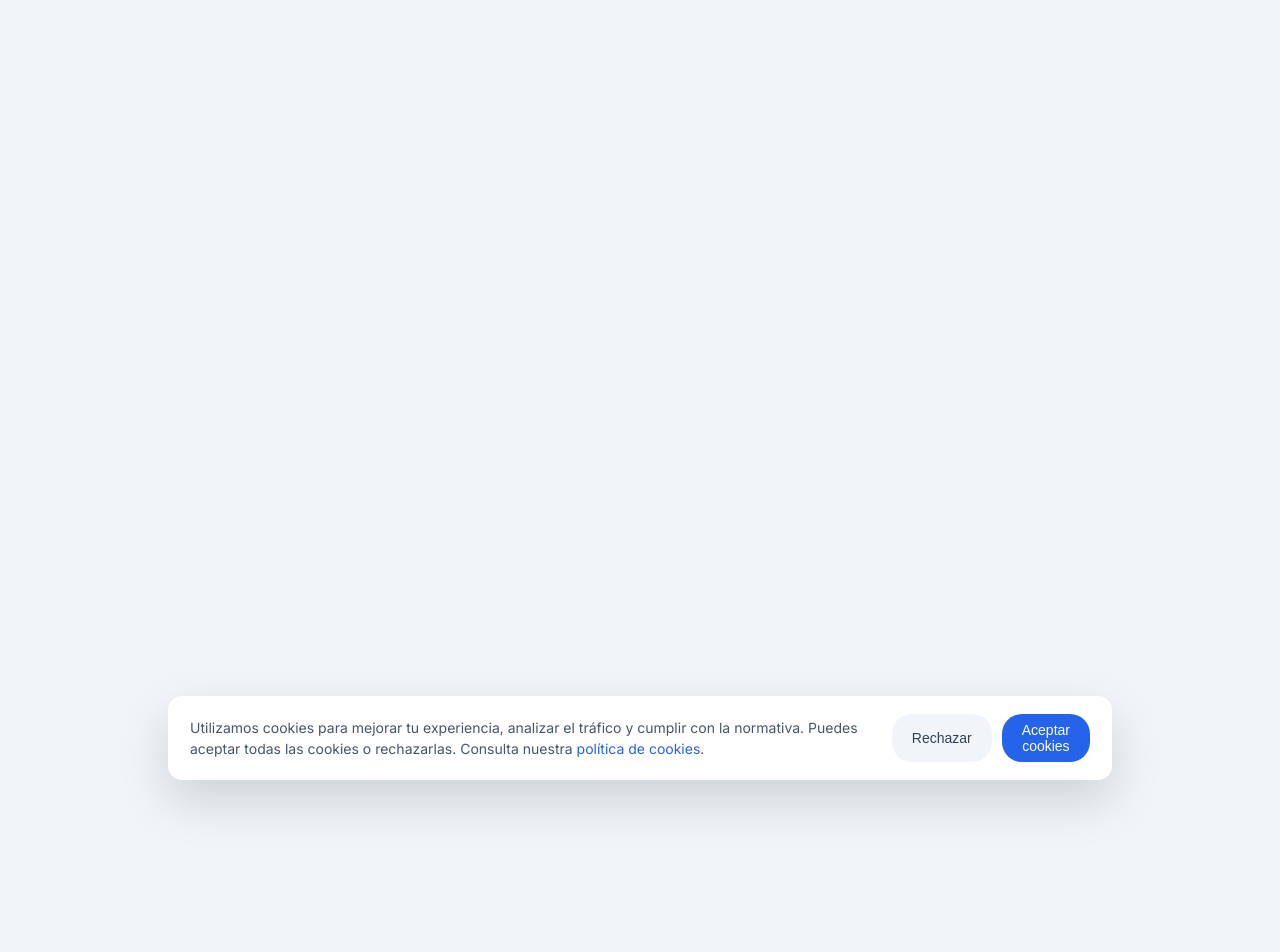
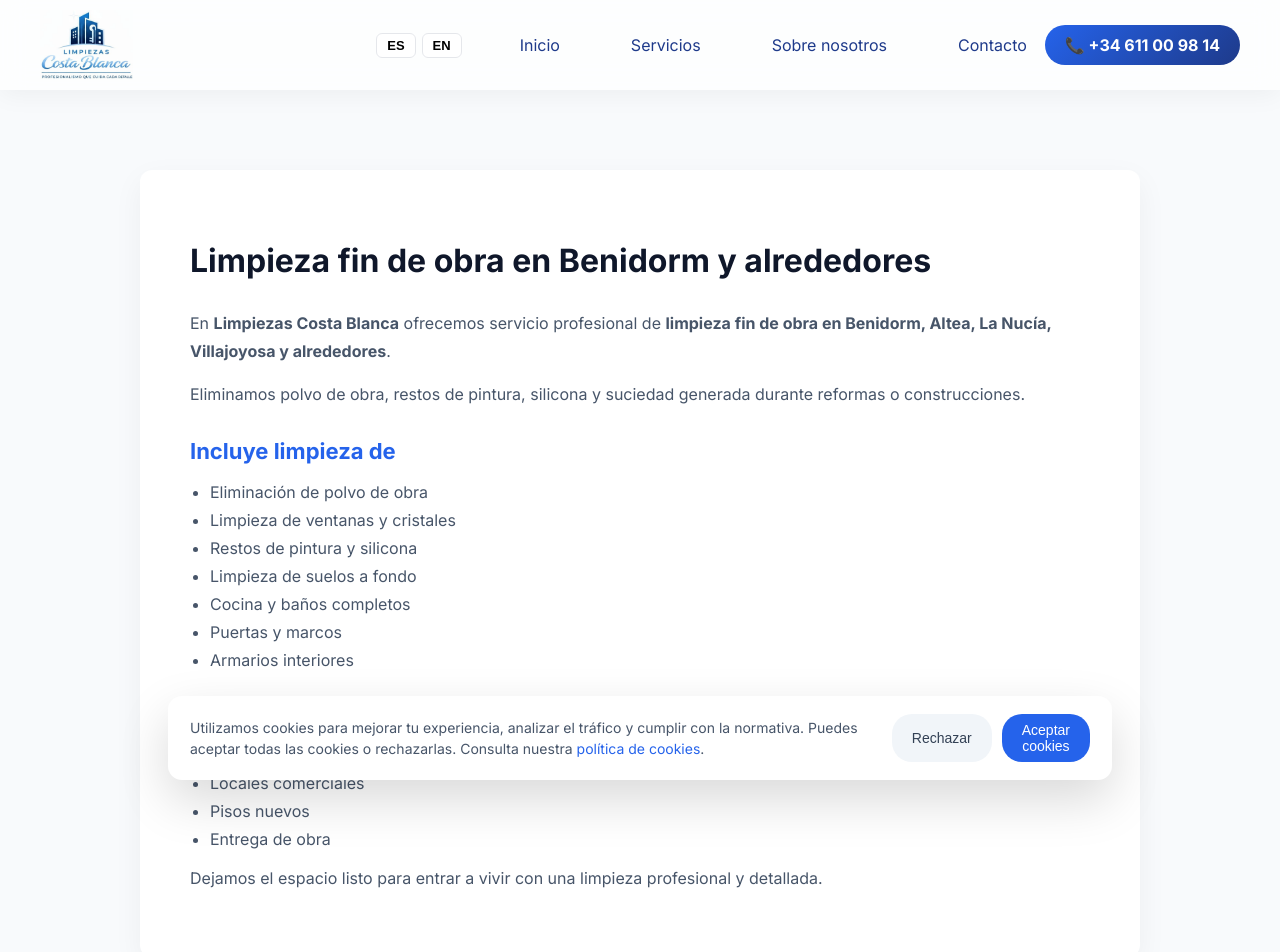
Before and after one commit to mduarte1996/limpiezas-dashboard, a React (Create React App) app: page /limpieza-fin-obra-benidorm in a window 1280 px wide. Shown: the top 952 px of the page. Before the commit the page ends 800 px from the top, so only its background shows below. Built offline with nearby package versions, Linux system fonts and the light colour scheme.

Commit message:
paginas de servicios SEO

```diff
--- a/src/App.js
+++ b/src/App.js
@@ -9,6 +9,7 @@ import CookieBanner from "./components/CookieBanner";
 import PisosTuristicos from "./pages/PisosTuristicos";
 import LimpiezaViviendas from "./pages/LimpiezaViviendas";
 import LimpiezaProfunda from "./pages/LimpiezaProfunda";
+import LimpiezaFinObra from "./pages/LimpiezaFinObra";
 
 function App() {
   return (
@@ -24,6 +25,7 @@ function App() {
         <Route path="/limpieza-pisos-turisticos-benidorm" element={<PisosTuristicos />} />
         <Route path="/limpieza-viviendas" element={<LimpiezaViviendas />} />
         <Route path="/limpieza-profunda" element={<LimpiezaProfunda />} />
+        <Route path="/limpieza-fin-obra-benidorm" element={<LimpiezaFinObra />} />
 
       </Routes>
     </BrowserRouter>
--- /dev/null
+++ b/src/pages/LimpiezaFinObra.js
@@ -0,0 +1,66 @@
+import Navbar from "../components/Navbar";
+import Footer from "../components/Footer";
+import { useEffect } from "react";
+import "./legal.css";
+
+function LimpiezaFinObra() {
+
+useEffect(() => {
+window.scrollTo(0, 0);
+}, []);
+
+return (
+<>
+<Navbar />
+
+<div className="legal-page">
+<div className="legal-container">
+
+<h1>Limpieza fin de obra en Benidorm y alrededores</h1>
+
+<p>
+En <strong>Limpiezas Costa Blanca</strong> ofrecemos servicio profesional
+de <strong>limpieza fin de obra en Benidorm, Altea, La Nucía,
+Villajoyosa y alrededores</strong>.
+</p>
+
+<p>
+Eliminamos polvo de obra, restos de pintura, silicona y suciedad
+generada durante reformas o construcciones.
+</p>
+
+<h2>Incluye limpieza de</h2>
+
+<ul>
+<li>Eliminación de polvo de obra</li>
+<li>Limpieza de ventanas y cristales</li>
+<li>Restos de pintura y silicona</li>
+<li>Limpieza de suelos a fondo</li>
+<li>Cocina y baños completos</li>
+<li>Puertas y marcos</li>
+<li>Armarios interiores</li>
+</ul>
+
+<h2>Ideal para</h2>
+
+<ul>
+<li>Viviendas recién reformadas</li>
+<li>Locales comerciales</li>
+<li>Pisos nuevos</li>
+<li>Entrega de obra</li>
+</ul>
+
+<p>
+Dejamos el espacio listo para entrar a vivir con una limpieza profesional
+y detallada.
+</p>
+
+</div>
+</div>
+
+<Footer />
+</>
+);
+}
+
+export default LimpiezaFinObra;
--- a/src/pages/LimpiezaProfunda.js
+++ b/src/pages/LimpiezaProfunda.js
@@ -0,0 +1,66 @@
+import Navbar from "../components/Navbar";
+import Footer from "../components/Footer";
+import { useEffect } from "react";
+import "./legal.css";
+
+function LimpiezaProfunda() {
+
+useEffect(() => {
+window.scrollTo(0, 0);
+}, []);
+
+return (
+<>
+<Navbar />
+
+<div className="legal-page">
+<div className="legal-container">
+
+<h1>Limpieza profunda en Benidorm y Costa Blanca</h1>
+
+<p>
+En <strong>Limpiezas Costa Blanca</strong> realizamos servicios de
+<strong>limpieza profunda en Benidorm y alrededores</strong>, ideales
+para viviendas que requieren una limpieza más detallada y completa.
+</p>
+
+<p>
+Este servicio está pensado para eliminar suciedad acumulada, grasa, polvo
+y zonas difíciles, dejando la vivienda completamente renovada.
+</p>
+
+<h2>Incluye limpieza profunda de</h2>
+
+<ul>
+<li>Cocina completa y electrodomésticos</li>
+<li>Baños con desinfección total</li>
+<li>Azulejos y juntas</li>
+<li>Ventanas y cristales</li>
+<li>Puertas y marcos</li>
+<li>Armarios interiores</li>
+<li>Zonas difíciles de acceso</li>
+</ul>
+
+<h2>Recomendado para</h2>
+
+<ul>
+<li>Cambio de inquilinos</li>
+<li>Inicio de temporada</li>
+<li>Después de reformas</li>
+<li>Viviendas cerradas</li>
+</ul>
+
+<p>
+Garantizamos resultados visibles desde el primer momento con una
+limpieza profesional y detallada.
+</p>
+
+</div>
+</div>
+
+<Footer />
+</>
+);
+}
+
+export default LimpiezaProfunda;
--- a/src/pages/LimpiezaViviendas.js
+++ b/src/pages/LimpiezaViviendas.js
@@ -0,0 +1,67 @@
+import Navbar from "../components/Navbar";
+import Footer from "../components/Footer";
+import { useEffect } from "react";
+import "./legal.css";
+
+function LimpiezaViviendas() {
+
+useEffect(() => {
+window.scrollTo(0, 0);
+}, []);
+
+return (
+<>
+<Navbar />
+
+<div className="legal-page">
+<div className="legal-container">
+
+<h1>Limpieza de viviendas en Benidorm y alrededores</h1>
+
+<p>
+En <strong>Limpiezas Costa Blanca</strong> ofrecemos servicio profesional de
+<strong> limpieza de viviendas en Benidorm, Altea, La Nucía, Albir,
+Villajoyosa y Cala de Finestrat</strong>, adaptándonos a las necesidades
+de cada cliente.
+</p>
+
+<p>
+Realizamos limpiezas regulares, mantenimiento semanal, limpieza puntual
+y preparación de viviendas, garantizando espacios higiénicos, ordenados
+y listos para disfrutar.
+</p>
+
+<h2>¿Qué incluye el servicio?</h2>
+
+<ul>
+<li>Limpieza completa de cocina</li>
+<li>Limpieza de baños y desinfección</li>
+<li>Aspirado y fregado de suelos</li>
+<li>Limpieza de polvo en muebles</li>
+<li>Limpieza de cristales interiores</li>
+<li>Organización general del hogar</li>
+</ul>
+
+<h2>Ideal para</h2>
+
+<ul>
+<li>Viviendas habituales</li>
+<li>Segunda residencia</li>
+<li>Propietarios que alquilan</li>
+<li>Limpieza semanal o mensual</li>
+</ul>
+
+<p>
+Trabajamos con puntualidad, confianza y atención al detalle, ofreciendo
+un servicio profesional adaptado a cada vivienda.
+</p>
+
+</div>
+</div>
+
+<Footer />
+</>
+);
+}
+
+export default LimpiezaViviendas;
```
